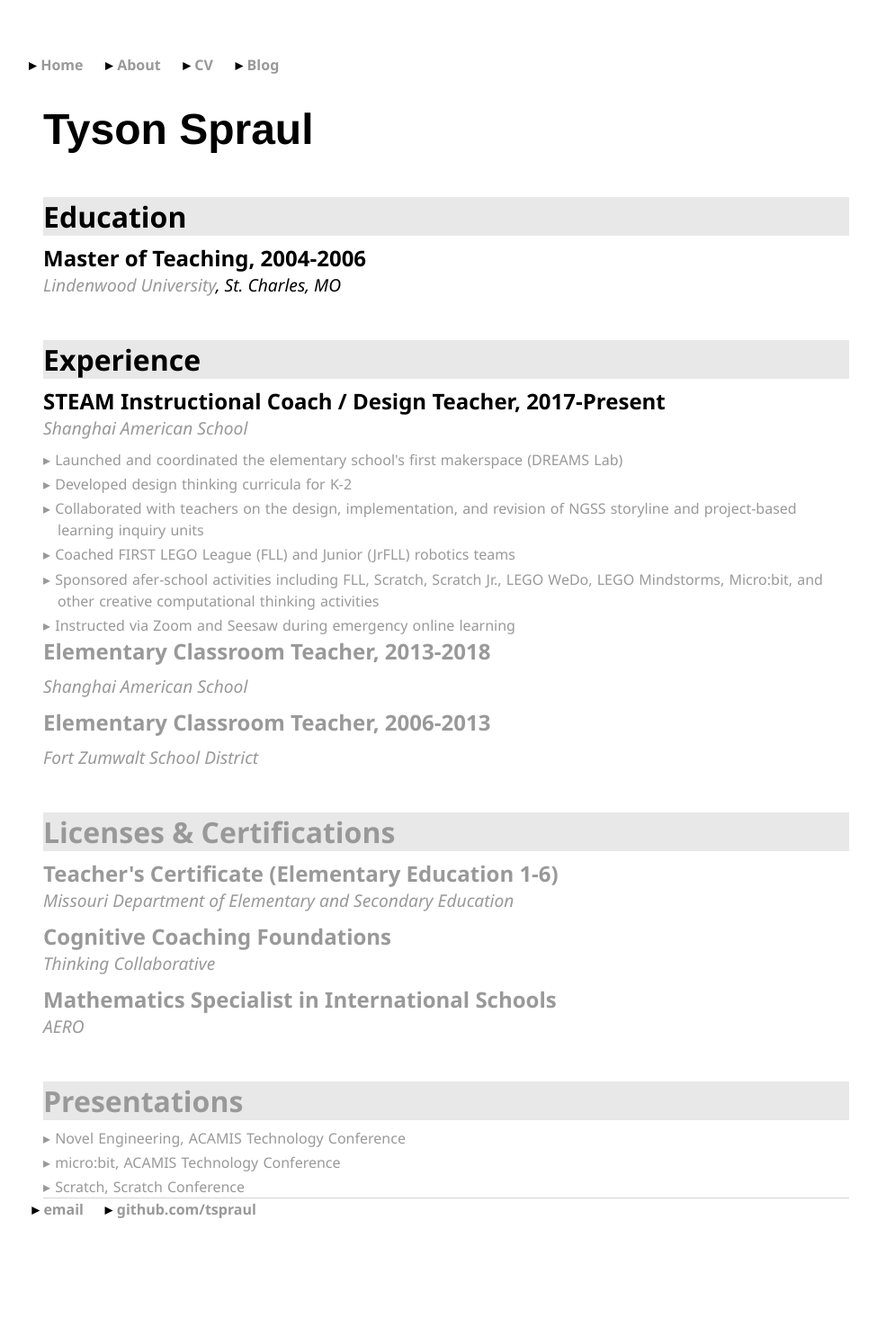
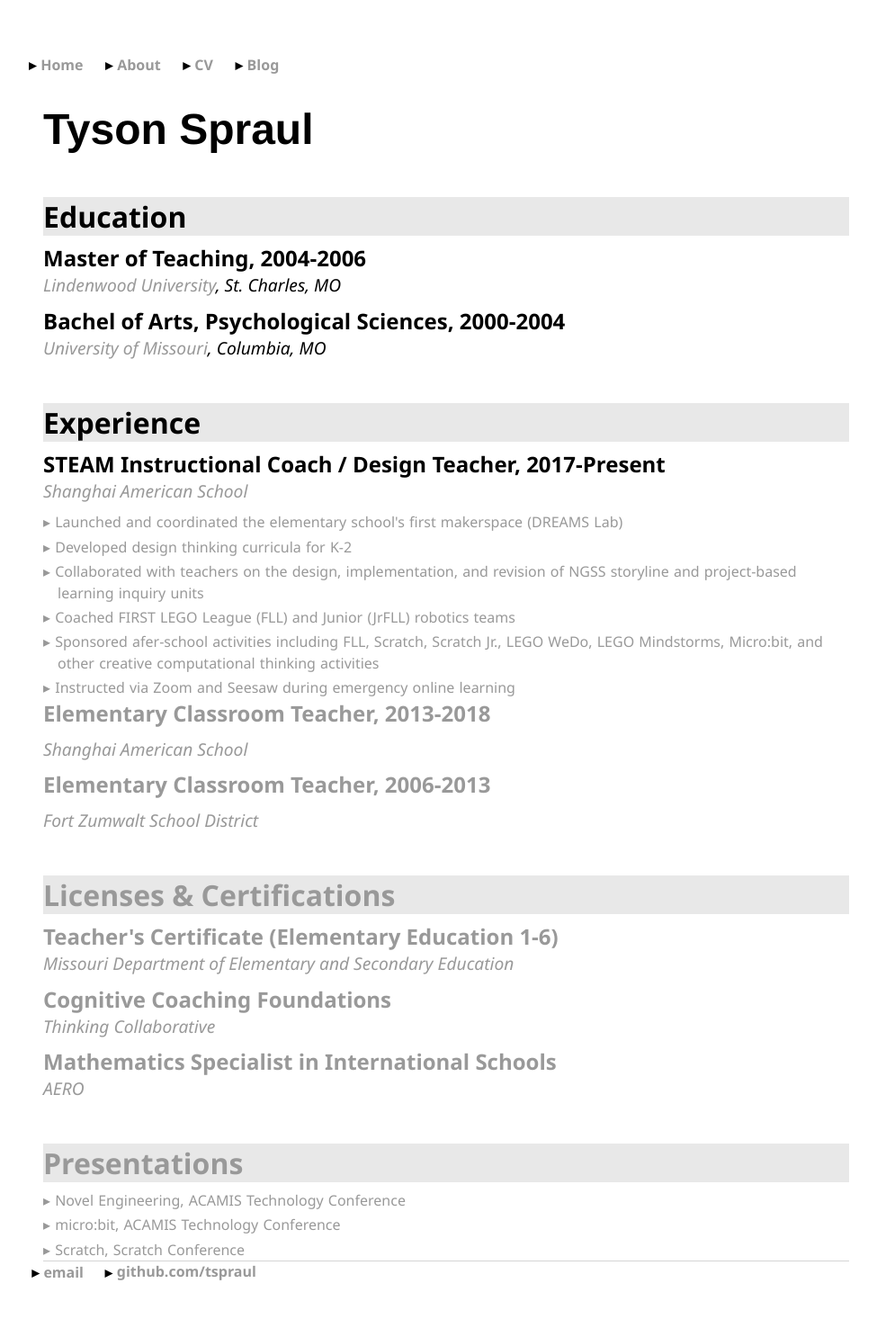
Before and after one commit to tspraul/tspraul, a Jekyll site: the page built from cv/index.html, in a window 1280 px wide. Shown: the whole page at 90% size, without its empty margins (144-1119 px from the left). Built offline with Jekyll 4.4.1, drawn with Linux system fonts in a browser that asks for light colours; before the commit the page ends 1416 px from its top, so only the background shows below that.

Commit message:
Update index.html

```diff
--- a/cv/index.html
+++ b/cv/index.html
@@ -7,6 +7,7 @@ custom_css: cv
 <div class="blurb">
 	<h2>Education</h2>
 	<h3>Master of Teaching, 2004-2006	<em><a href="https://www.lindenwood.edu/">Lindenwood University</a>, St. Charles, MO</em></h3>
+	<h3>Bachel of Arts, Psychological Sciences, 2000-2004	<em><a href="https://missouri.edu//">University of Missouri</a>, Columbia, MO</em></h3>
 	<h2>Experience</h2>
 	<h3>STEAM Instructional Coach / Design Teacher, 2017-Present	<em><a href="https://www.saschina.org/"</a>Shanghai American School</em></h3>
 	<ul>
```
